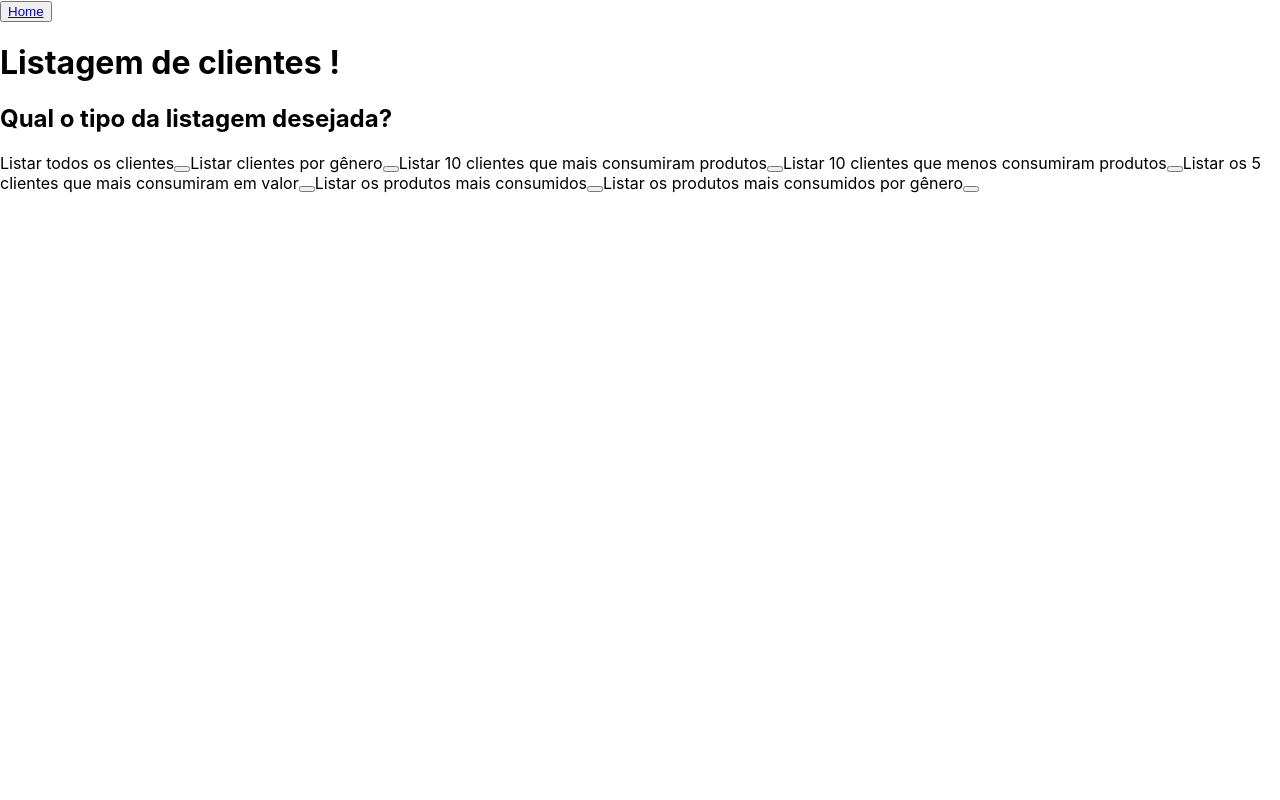
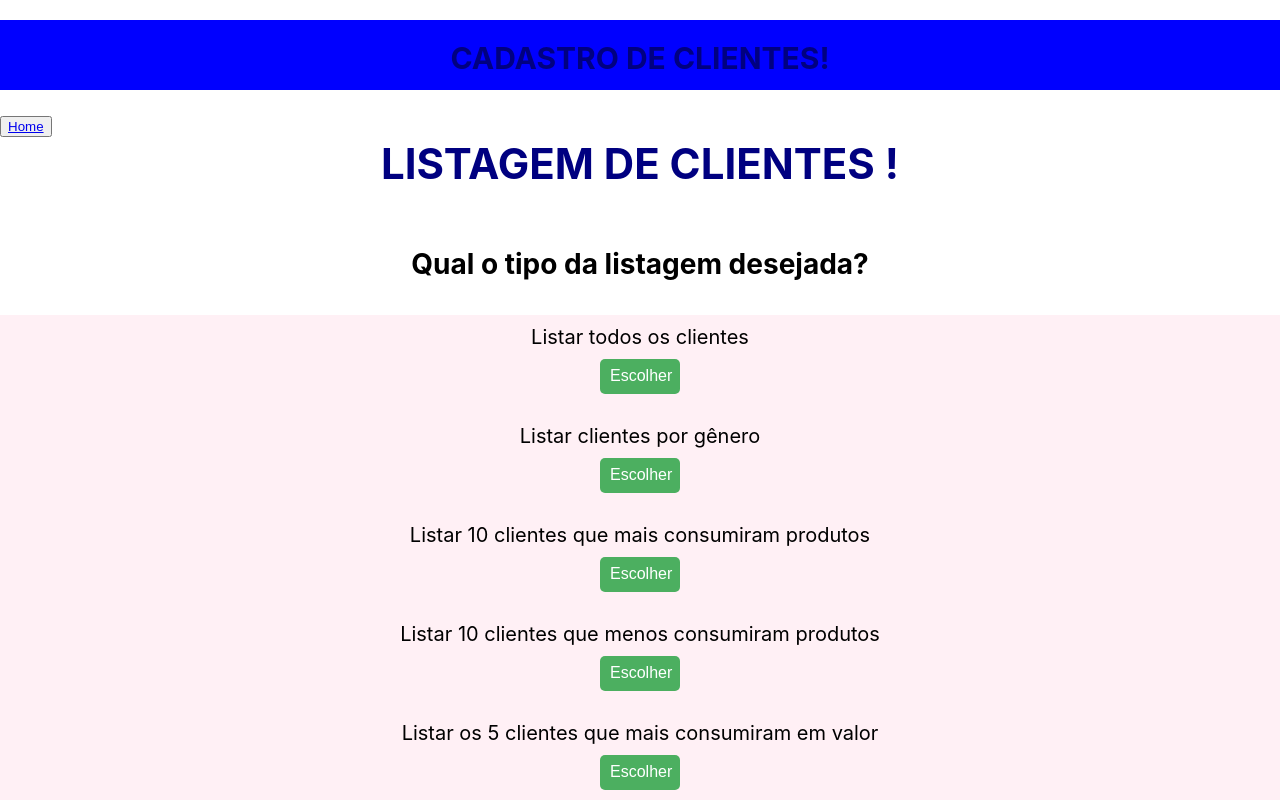
Before and after one commit to CaioVitorDias1/atv-worldBeauty, a React (Create React App) app in the folder interfaceworldbeauty/: page /listagem in a window 1280 px wide. Shown: the top 800 px of the page. Built offline with nearby package versions, Linux system fonts and the light colour scheme.

Commit message:
inicio da atv3

```diff
--- a/interfaceworldbeauty/src/components/header.jsx
+++ b/interfaceworldbeauty/src/components/header.jsx
@@ -1,13 +1,16 @@
 import { Component } from "react";
 import { Link } from "react-router-dom";
+import "../styles/header.css"
 
 class Header extends Component{
     render(){
 
         return(
-            <div>
+            <div className="divprincipal">
+                <h1 className="headertit">Cadastro de clientes!</h1>
                 <nav>
-                    <button> <Link to="/">Home</Link> </button>
+                    <button className="botaoheader"> <Link to="/">Home</Link> </button>
+
                 </nav>
             </div>
         )
--- a/interfaceworldbeauty/src/index.js
+++ b/interfaceworldbeauty/src/index.js
@@ -5,6 +5,7 @@ import App from './App';
 import { createBrowserRouter, RouterProvider } from 'react-router-dom';
 import Listagem from './pages/listagem';
 import Cadastro from './pages/cadastro';
+import "../src/styles/main.css"
 
 const root = ReactDOM.createRoot(document.getElementById('root'));
 
--- a/interfaceworldbeauty/src/pages/cadastro.jsx
+++ b/interfaceworldbeauty/src/pages/cadastro.jsx
@@ -7,7 +7,17 @@ class Cadastro extends Component{
         return(
             <div>
                 <Header />
+                <div className="divtitulos">
                 <h1>Cadastro de clientes!</h1>
+                </div>
+                <label>Nome</label>
+                <input></input>
+                <label>Gênero</label>
+                <input></input>
+                <label>CPF</label>
+                <input></input>
+                <label>Data de emissão</label>
+                <input></input>
             </div>
         )
     }
--- a/interfaceworldbeauty/src/pages/listagem.jsx
+++ b/interfaceworldbeauty/src/pages/listagem.jsx
@@ -1,5 +1,6 @@
 import { Component } from "react";
 import Header from "../components/header";
+import "../styles/listagem.css"
 
 class Listagem extends Component{
     render(){
@@ -11,26 +12,28 @@ class Listagem extends Component{
 
                 <h2>Qual o tipo da listagem desejada? </h2>
 
+                <div className="divmenu">
                 <label>Listar todos os clientes</label>
-                <button></button>
+                <button className="botao">Escolher</button>
 
                 <label>Listar clientes por gênero</label>
-                <button></button>
+                <button className="botao">Escolher</button>
 
                 <label>Listar 10 clientes que mais consumiram produtos</label>
-                <button></button>
+                <button className="botao">Escolher</button>
 
                 <label>Listar 10 clientes que menos consumiram produtos</label>
-                <button></button>
+                <button className="botao">Escolher</button>
 
                 <label>Listar os 5 clientes que mais consumiram em valor</label>
-                <button></button>
+                <button className="botao">Escolher</button>
 
                 <label>Listar os produtos mais consumidos</label>
-                <button></button>
+                <button className="botao">Escolher</button>
 
                 <label>Listar os produtos mais consumidos por gênero</label>
-                <button></button>
+                <button className="botao">Escolher</button>
+                </div>
             </div>
         )
     }
--- /dev/null
+++ b/interfaceworldbeauty/src/styles/header.css
@@ -0,0 +1,20 @@
+.divprincipal {
+    background-color: blue;
+    height: 70px;
+    align-items: center;
+}
+
+.headertit {
+
+    font-size: 30px;
+    color: #000080;
+    text-align: center;
+    padding: 20px;
+    text-transform: uppercase;
+}
+
+.botaoheader {
+    display: flex;
+    position:relative;
+    margin-bottom: 50px;
+}
--- /dev/null
+++ b/interfaceworldbeauty/src/styles/listagem.css
@@ -0,0 +1,29 @@
+.divmenu {
+    display: flex;
+    flex-direction: column;
+    align-items: center;
+    background-color: #FFF0F5;
+
+
+}
+
+h1 {
+    font-size: 42px;
+    color: #000080;
+    text-align: center;
+    padding: 20px;
+    text-transform: uppercase
+}
+
+h2 {
+    font-size: 28px;
+    padding: 10px;
+    text-align: center;
+    color: #000000;
+}
+
+label {
+    font-size: 20px;
+    margin-bottom: 10px;
+    margin-top: 10px;
+}
--- /dev/null
+++ b/interfaceworldbeauty/src/styles/main.css
@@ -0,0 +1,34 @@
+.botao {
+    display: block;
+    padding: 5px 10px;
+    background-color: #4CAF60;
+    color: white;
+    border: none;
+    cursor: pointer;
+    border-radius: 5px;
+    height: 35px;
+    width: 80px;
+    margin-bottom: 20px;
+    font-size: 16px;
+    text-align: left;
+}
+
+.botao:hover {
+    background-color: pink;
+}
+
+.botao:active {
+    background-color: white
+}
+
+body {
+    background-image: url("");
+    background-size: cover;
+    background-repeat: no-repeat;
+    background-position: center center;
+}
+
+.divtitulos {
+    width: 400px;
+    height: 150px;
+}
```
